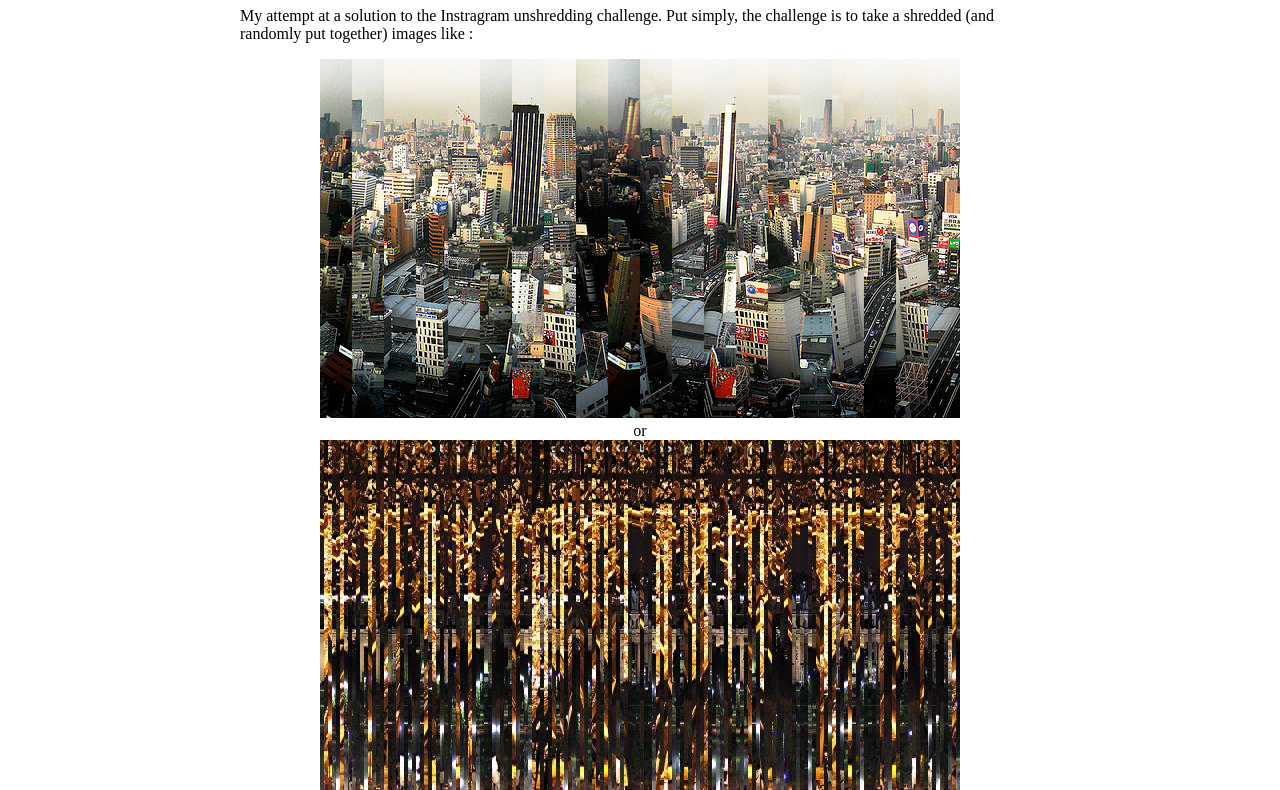
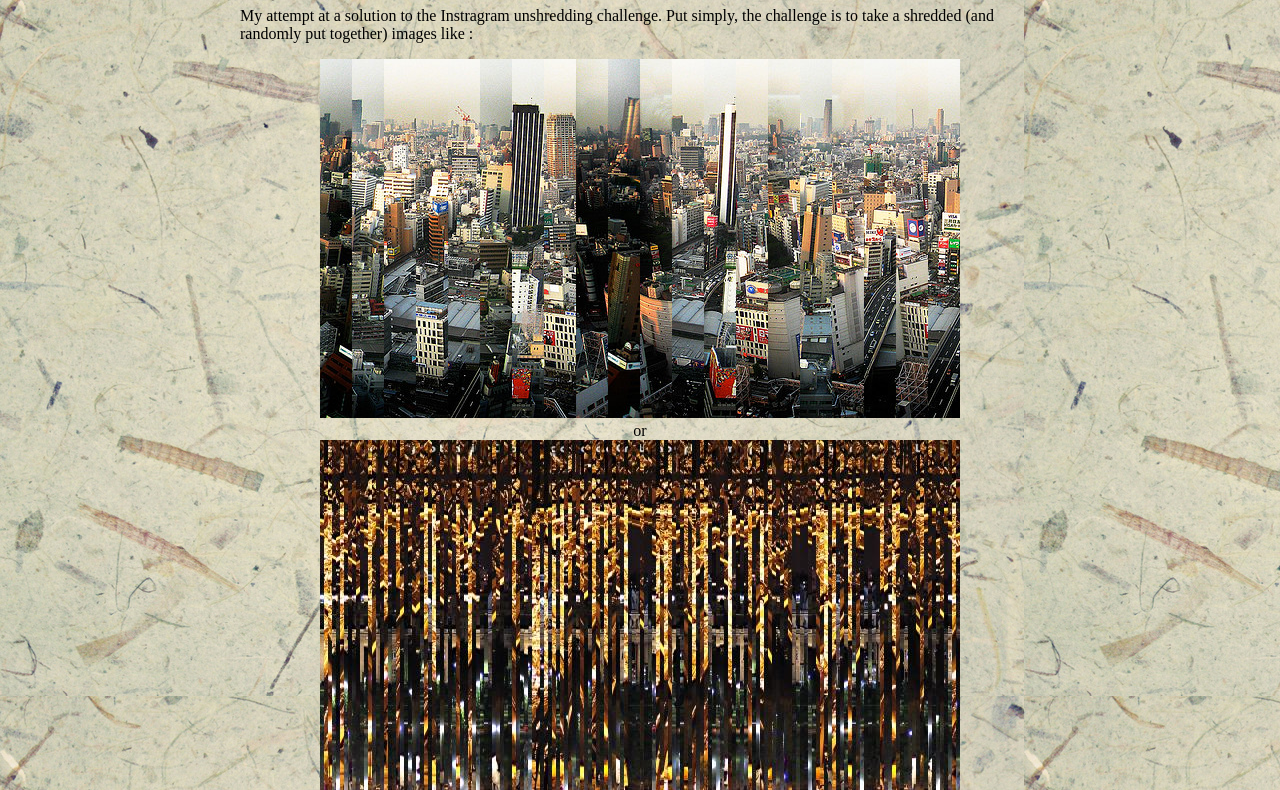
Before and after one commit to abgoyal/Instagram-Unshred-Challenge, a plain HTML site: page index.html in a window 1280 px wide. Shown: the part 73-863 px from the top of the page. Drawn offline with Linux system fonts and the light colour scheme.

Commit message:
more updates

```diff
--- a/index.html
+++ b/index.html
@@ -7,10 +7,10 @@
 
 </head>
 
-<body >
+<body style="background-image:url(paper.jpg);">
 
 
-<div style="width:800px; margin: 0 auto;" >
+<div style="width:800px; margin: 0 auto; " >
 <center><h1>Instagram Unshred Challenge</h1></center>
 
 My attempt at a solution to the Instragram unshredding challenge. Put simply, the challenge is to take a shredded (and randomly put together) images like :
```
Also changed, not shown: paper.jpg (added).
